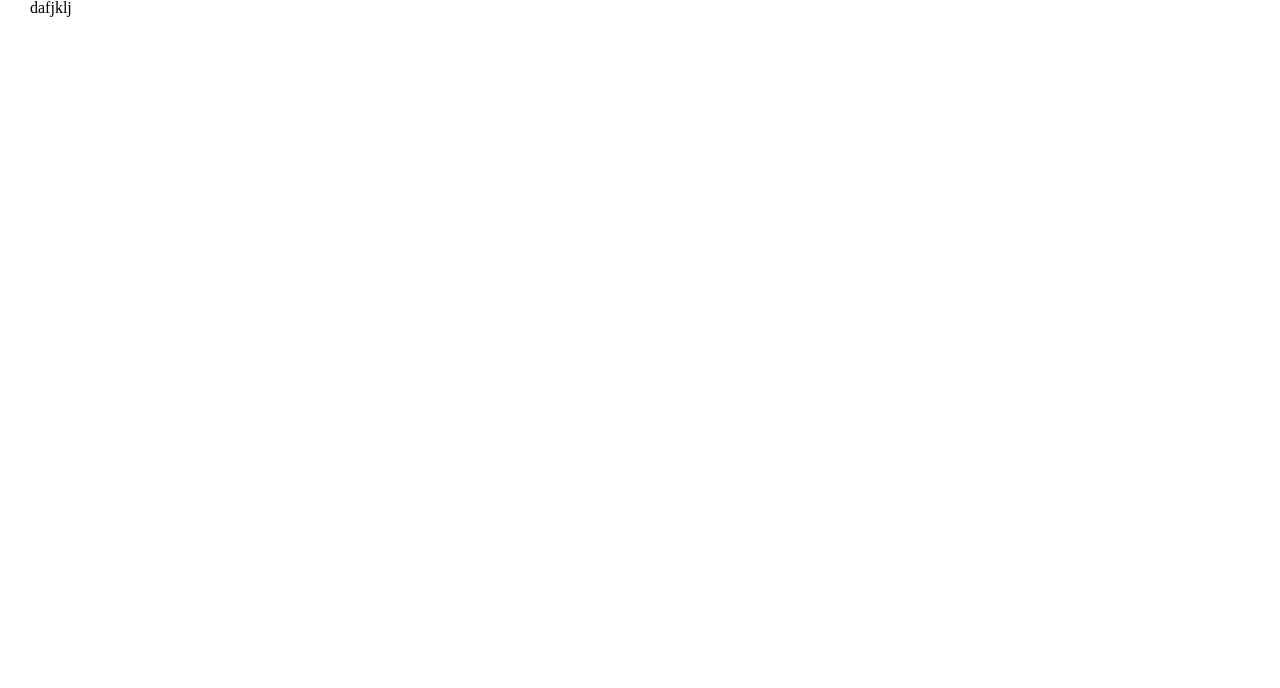
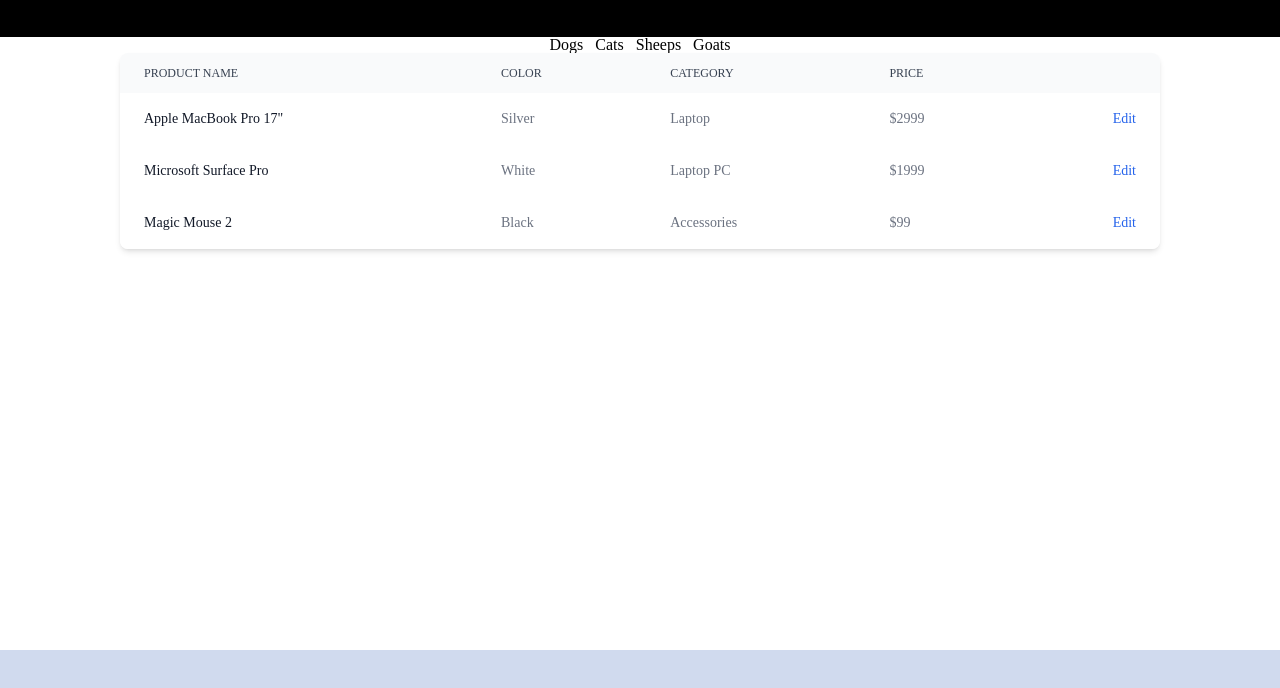
Before and after one commit to Enowiz777/community-app.v1, a React (Create React App) app: page / in a window 1280 px wide. Shown: the top 688 px of the page. Built offline with nearby package versions, Linux system fonts and the light colour scheme.

Commit message:
20230415-addedFireStoreDB and Firebase app

```diff
--- a/src/App.js
+++ b/src/App.js
@@ -1,20 +1,15 @@
 import React, {useState, useEffect} from 'react';
 import styled from "styled-components";
-import "index.css"
+import "index.css";
 import Router from "./Router/Router.js";
-
+import {app} from "./BE/firebase.js";
 
 function App() {
-
-  useEffect(() => {
-
-  }, []);
-
+  console.log(app);
   return (
     <>
       <Router />
     </>
-
   );
 }
 
--- a/src/BE/firebase.js
+++ b/src/BE/firebase.js
@@ -1,9 +1,17 @@
-import { initializeApp } from 'firebase/app';
+// Import the functions you need from the SDKs you need
+import { initializeApp } from "firebase/app";
+// TODO: Add SDKs for Firebase products that you want to use
+// https://firebase.google.com/docs/web/setup#available-libraries
 
-// TODO: Replace the following with your app's Firebase project configuration
+// Your web app's Firebase configuration
 const firebaseConfig = {
-
+  apiKey: "AIzaSyADCPIeMXbwHtZJAm-VCRVsqi8uUKrgfSg",
+  authDomain: "communityapp-c3d48.firebaseapp.com",
+  projectId: "communityapp-c3d48",
+  storageBucket: "communityapp-c3d48.appspot.com",
+  messagingSenderId: "605335516113",
+  appId: "1:605335516113:web:7010c49408bc90352066f0"
 };
 
-const app = initializeApp(firebaseConfig);
-console.log(app);
+// Initialize Firebase
+export const app = initializeApp(firebaseConfig);
--- /dev/null
+++ b/src/Components/Footer.js
@@ -0,0 +1,20 @@
+import React, {useState, useEffect } from "react"
+import styled from "styled-components";
+
+const Footer = () => {
+
+    const Footer = styled.div`
+    position:fixed;
+    bottom:0;
+    left:0;
+    width:100%;
+    height: 150px;
+    background-color: #D0DAEE;
+    `;
+
+    return(
+        <Footer />
+    );
+}
+
+export default Footer;
--- /dev/null
+++ b/src/Components/Header.js
@@ -0,0 +1,18 @@
+import React, {useState, useEffect } from "react"
+import styled from "styled-components";
+
+const Header = () => {
+
+    const Header = styled.div`
+    height: 37px;
+    background-color: black;
+
+
+    `;
+
+    return(
+        <Header />
+    );
+}
+
+export default Header;
--- /dev/null
+++ b/src/Components/Navbar.js
@@ -0,0 +1,27 @@
+import React from 'react';
+import {  Link } from "react-router-dom";
+import styled from "styled-components";
+
+const List = styled.li`
+    list-style-type: none
+`;
+
+const Navbar = () =>{
+  return (
+  <div className='flex justify-center gap-3'>
+    <List>
+      <Link to="/">Dogs</Link>
+    </List>
+    <List>
+      <Link to="/cats">Cats</Link>
+    </List>
+    <List>
+      <Link to="/sheeps">Sheeps</Link>
+    </List>
+    <List>
+      <Link to="/goats">Goats</Link>
+    </List>
+  </div>
+  );
+}
+export default Navbar;
--- a/src/Components/home.js
+++ b/src/Components/home.js
@@ -14,9 +14,85 @@
     });
 
     return(
-        <body>
-            <div>dafjklj</div>
-        </body>
+
+<div class="relative overflow-x-auto shadow-md sm:rounded-lg">
+    <table class="w-full text-sm text-left text-gray-500 dark:text-gray-400">
+        <thead class="text-xs text-gray-700 uppercase bg-gray-50 dark:bg-gray-700 dark:text-gray-400">
+            <tr>
+                <th scope="col" class="px-6 py-3">
+                    Product name
+                </th>
+                <th scope="col" class="px-6 py-3">
+                    Color
+                </th>
+                <th scope="col" class="px-6 py-3">
+                    Category
+                </th>
+                <th scope="col" class="px-6 py-3">
+                    Price
+                </th>
+                <th scope="col" class="px-6 py-3">
+                    <span class="sr-only">Edit</span>
+                </th>
+            </tr>
+        </thead>
+        <tbody>
+            <tr class="bg-white border-b dark:bg-gray-800 dark:border-gray-700 hover:bg-gray-50 dark:hover:bg-gray-600">
+                <th scope="row" class="px-6 py-4 font-medium text-gray-900 whitespace-nowrap dark:text-white">
+                    Apple MacBook Pro 17"
+                </th>
+                <td class="px-6 py-4">
+                    Silver
+                </td>
+                <td class="px-6 py-4">
+                    Laptop
+                </td>
+                <td class="px-6 py-4">
+                    $2999
+                </td>
+                <td class="px-6 py-4 text-right">
+                    <a href="#" class="font-medium text-blue-600 dark:text-blue-500 hover:underline">Edit</a>
+                </td>
+            </tr>
+            <tr class="bg-white border-b dark:bg-gray-800 dark:border-gray-700 hover:bg-gray-50 dark:hover:bg-gray-600">
+                <th scope="row" class="px-6 py-4 font-medium text-gray-900 whitespace-nowrap dark:text-white">
+                    Microsoft Surface Pro
+                </th>
+                <td class="px-6 py-4">
+                    White
+                </td>
+                <td class="px-6 py-4">
+                    Laptop PC
+                </td>
+                <td class="px-6 py-4">
+                    $1999
+                </td>
+                <td class="px-6 py-4 text-right">
+                    <a href="#" class="font-medium text-blue-600 dark:text-blue-500 hover:underline">Edit</a>
+                </td>
+            </tr>
+            <tr class="bg-white dark:bg-gray-800 hover:bg-gray-50 dark:hover:bg-gray-600">
+                <th scope="row" class="px-6 py-4 font-medium text-gray-900 whitespace-nowrap dark:text-white">
+                    Magic Mouse 2
+                </th>
+                <td class="px-6 py-4">
+                    Black
+                </td>
+                <td class="px-6 py-4">
+                    Accessories
+                </td>
+                <td class="px-6 py-4">
+                    $99
+                </td>
+                <td class="px-6 py-4 text-right">
+                    <a href="#" class="font-medium text-blue-600 dark:text-blue-500 hover:underline">Edit</a>
+                </td>
+            </tr>
+        </tbody>
+    </table>
+</div>
+
+
     );
 }
 
--- a/src/Router/router.js
+++ b/src/Router/router.js
@@ -5,28 +5,30 @@
     Route,
     Link,
   } from "react-router-dom";
+import styled from "styled-components";
+
 
 // Import components
-
 import Home from "Components/home";
 import Chat from "Components/chat";
 import Photos from "Components/photos";
 import Videos from "Components/videos";
 import Jobs from "Components/jobs";
+import Header from "Components/Header";
+import Footer from "Components/Footer";
+import Navbar from "Components/Navbar";
 
-/*
-Note:
-- If logged in, it routes to Home
-*/
+const Content = styled.div`
+  margin: 0 120px;
+`;
 
-/*
-Create a route to a different page (components)
-
-*/
 
 const Router = ({isLoggedIn, userObj}) => {
     return (
       <>
+        <Header />
+        <Navbar />
+        <Content>
           <Routes>
             <Route path="/">
               <Route index element={<Home userObj={userObj}/>}/>
@@ -36,6 +38,8 @@
               <Route path="videos" element={<Videos />} />
             </Route>
           </Routes>
+        </Content>
+        <Footer />
       </>
     );
   }
--- a/src/styles/GlobalStyle.js
+++ b/src/styles/GlobalStyle.js
@@ -29,7 +29,7 @@
 }
 body {
 	line-height: 1;
-    margin: 0px 15px;
+
 }
 ol, ul {
 	list-style: none;
```
Also changed, not shown: 1 other file (tests, documents, lock files or other folders). Lines whose indentation alone changed are shown as unchanged.
